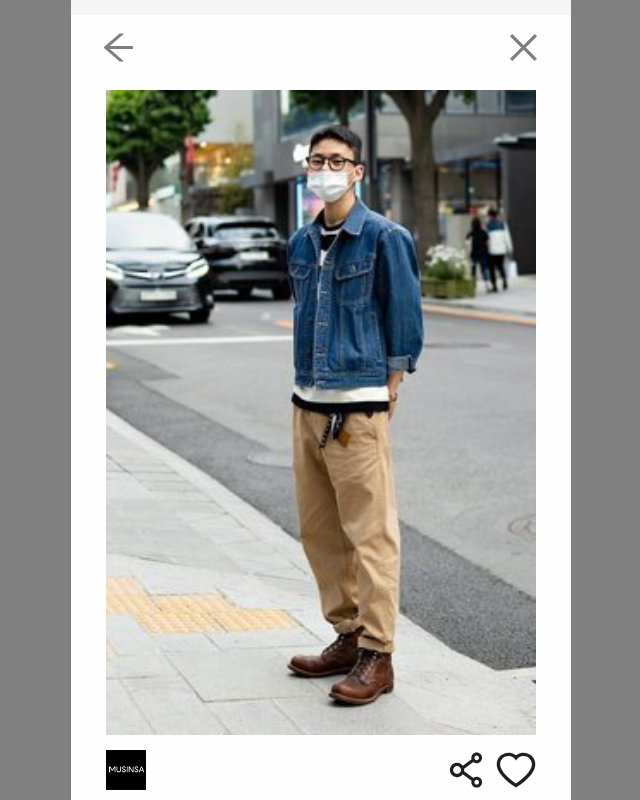
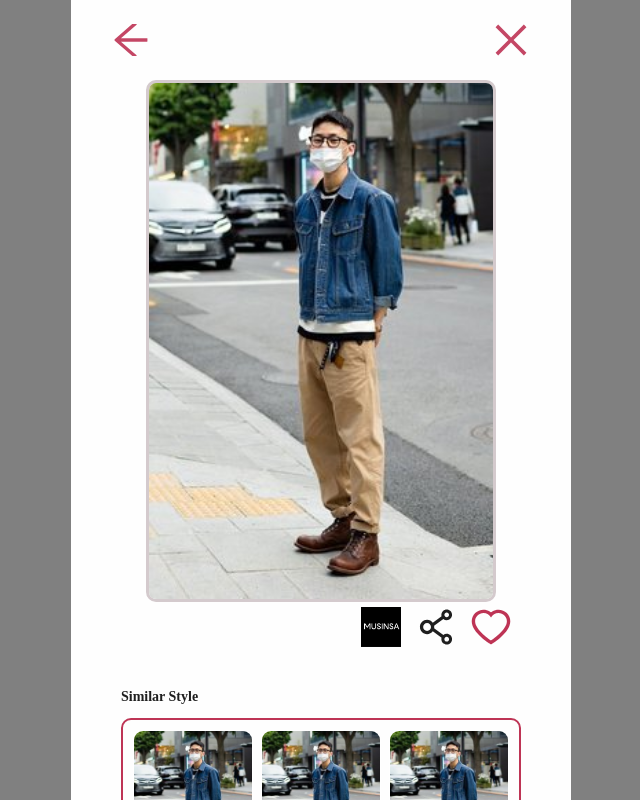
Before and after one commit to Lv2-Recsys-01/styl-frontend, a React (Create React App) app: page /detail in a window 1280 px wide. Shown: the top 800 px of the page, without its empty margins (319-959 px from the left). Built offline with nearby package versions, Linux system fonts and the light colour scheme.

Commit message:
feat: add notification

```diff
--- a/src/components/HeartButton/index.jsx
+++ b/src/components/HeartButton/index.jsx
@@ -1,7 +1,22 @@
-import React from "react";
+import React, { useState } from "react";
+import { HeartOutlined, HeartFilled } from "@ant-design/icons";
 
 function HeartButton() {
-    return <div>HeartButton</div>;
+    const [isLiked, setIsLiked] = useState(false);
+
+    const handleToggleLike = () => {
+        setIsLiked((prevIsLiked) => !prevIsLiked);
+    };
+
+    return (
+        <div>
+            {isLiked ? (
+                <HeartFilled className="heart" onClick={handleToggleLike} />
+            ) : (
+                <HeartOutlined className="heart" onClick={handleToggleLike} />
+            )}
+        </div>
+    );
 }
 
 export default HeartButton;
--- a/src/components/Layout/layout.css
+++ b/src/components/Layout/layout.css
@@ -15,7 +15,6 @@
     align-items: center;
     justify-content: space-between;
     height: 30px;
-    /* padding-inline: 30px; */
     line-height: 64px;
     margin:10px;
     margin-top:20px;
--- a/src/pages/DetailPage/index.css
+++ b/src/pages/DetailPage/index.css
@@ -2,25 +2,24 @@
     display: flex;
     align-items: center;
     justify-content: space-between;
-    height: 65px;
-    padding-inline: 30px;
+    height: 80px;
+    padding: 40px;
     line-height: 64px;
-    margin-top:15px;
     background-color: var(--background);
   }
 
   .detail .header .back{
     text-align: left;
-    font-size:35px;
-    color:black;
-    opacity: 0.5;
+    font-size:40px;
+    color: var(--vivamagenta);
+    opacity: 0.9;
   }
 
   .detail .header .close{
     text-align: right;
-    font-size:35px;
-    color:black;
-    opacity: 0.5;
+    font-size:40px;
+    color: var(--vivamagenta);
+    opacity: 0.9;
   }
 
   .detail .content {
@@ -31,33 +30,33 @@
 
   .detail .content .codi{
     border-radius: 10px;
-    width:90%;
-    padding: 10px;
+    width:70%;
+    border: solid 3px var(--graylilac);
   }
 
   .detail .content .options{
     display: flex;
     align-items: center;
-    justify-content: space-between;
+    justify-content: flex-end;
     height: 50px;
-    padding-inline: 30px;
+    padding-inline: 60px;
     line-height: 64px;
   }
 
   .detail .content .musinsa{
     width:40px;
-    margin-left: 5px;
-    margin-right: auto;
+    margin-right:15px;
   }
 
   .detail .content .share{
     font-size:40px;
-    margin-right:10px;
+    margin-right:15px;
   }
 
   .detail .content .heart{
+    display:flex;
     font-size:40px;
-    margin-right:5px;
+    color:var(--vivamagenta);
   }
 
   .detail .footer {
@@ -74,6 +73,8 @@
   }
 
   .detail .footer .description{
+    font-family: 'Noto Serif KR', serif;
+    font-weight: 600;
     text-align: left;
   }
 
--- a/src/pages/DetailPage/index.jsx
+++ b/src/pages/DetailPage/index.jsx
@@ -1,8 +1,9 @@
-import React, { useState } from "react";
 import { Layout, Space } from "antd";
 import "./index.css";
-import { ArrowLeftOutlined, CloseOutlined, HeartOutlined, HeartTwoTone, ShareAltOutlined } from "@ant-design/icons";
+import { ArrowLeftOutlined, CloseOutlined, ShareAltOutlined } from "@ant-design/icons";
 import { useNavigate } from "react-router-dom";
+import HeartButton from "../../components/HeartButton";
+import { notification } from "antd";
 
 const { Header, Footer, Content } = Layout;
 
@@ -25,36 +26,50 @@ function DetailHeader() {
 }
 
 function DetailCodi() {
-    const [isLiked, setIsLiked] = useState(false);
-
-    const handleToggleLike = () => {
-        setIsLiked((prevIsLiked) => !prevIsLiked);
+    const navigate = useNavigate();
+    const goMusinsa = () => {
+        navigate("/musinsa");
     };
-
+    const handleShareClick = () => {
+        const currentURL = window.location.href;
+        navigator.clipboard
+            .writeText(currentURL)
+            .then(() => {
+                console.log("URL copied to clipboard");
+                notification.success({
+                    message: "URL Copied",
+                    description: "The URL has been copied to the clipboard.",
+                    duration: 1,
+                });
+            })
+            .catch((error) => {
+                console.error("Failed to copy URL to clipboard:", error);
+            });
+    };
     return (
-        <div>
+        <div classname="body">
             <img className="codi" src="sample_codi.png" alt="NoImg" />
             <p className="options">
-                <img className="musinsa" src="musinsa.png" alt="NoImg" />
-                <ShareAltOutlined className="share" />
-                {isLiked ? (
-                    <HeartTwoTone className="heart" twoToneColor="red" onClick={handleToggleLike} />
-                ) : (
-                    <HeartOutlined className="heart" onClick={handleToggleLike} />
-                )}
+                <img className="musinsa" src="musinsa.png" alt="NoImg" onClick={goMusinsa} />
+                <ShareAltOutlined className="share" onClick={handleShareClick} />
+                <HeartButton />
             </p>
         </div>
     );
 }
 
 function SimilarItems() {
+    const navigate = useNavigate();
+    const goDetail = () => {
+        navigate("/detail1");
+    };
     return (
         <div>
-            <p className="description">유사한 아이템</p>
+            <p className="description">Similar Style</p>
             <Space direction="horizontal" className="similar">
-                <img src="sample_codi.png" alt="NoImg" />
-                <img src="sample_codi.png" alt="NoImg" />
-                <img src="sample_codi.png" alt="NoImg" />
+                <img src="sample_codi.png" alt="NoImg" onClick={goDetail} />
+                <img src="sample_codi.png" alt="NoImg" onClick={goDetail} />
+                <img src="sample_codi.png" alt="NoImg" onClick={goDetail} />
             </Space>
         </div>
     );
```
